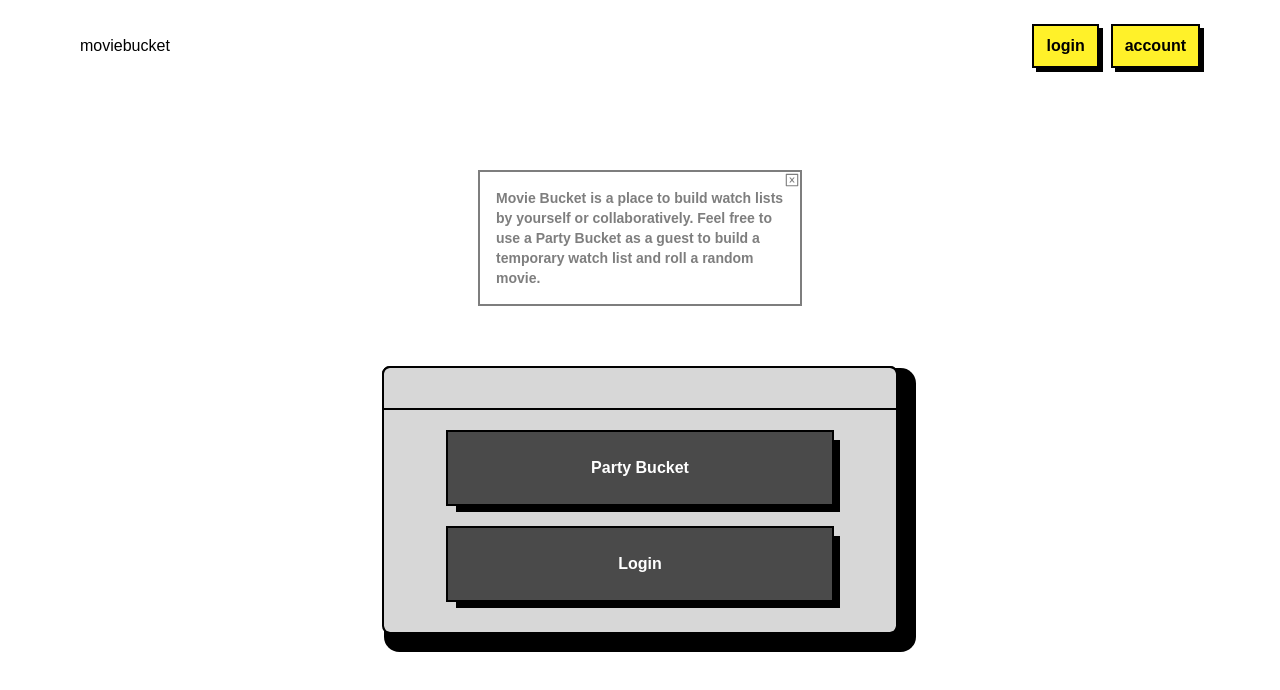
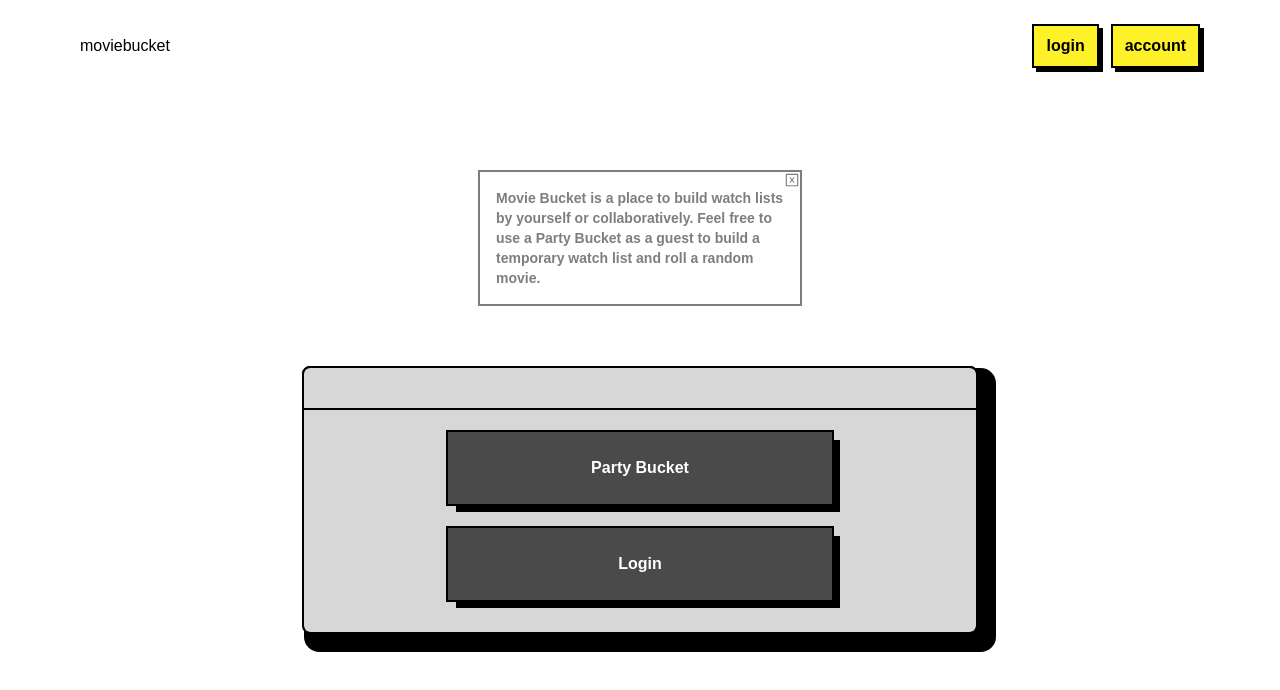
Before and after one commit to thwilson3/movie_bucket_frontend, a React (Vite) app: page / in a window 1280 px wide. Shown: the top 690 px of the page. Built offline with nearby package versions, Linux system fonts and the light colour scheme; a web font is replaced by a local one.

Commit message:
Adjust UI

```diff
--- a/src/components/MainContainer.tsx
+++ b/src/components/MainContainer.tsx
@@ -6,7 +6,7 @@ export default function MainContainer({ children, headerOptions }: {children: Re
   return (
     <>
       <div className="flex items-center flex-col justify-center mt-16 bg-background">
-        <div className="flex flex-col items-center py-8 md:py-8 outline outline-2 rounded-md relative bg-accent mx-auto w-80 md:w-full max-w-lg px-2 md:px-6 shadow-[6px_6px_0px_6px_rgba(0,0,0,1)] md:shadow-[10px_10px_0px_10px_rgba(0,0,0,1)]">
+        <div className="flex flex-col items-center py-8 md:py-8 outline outline-2 rounded-md relative bg-accent mx-auto w-80 md:w-full max-w-2xl px-2 md:px-6 shadow-[6px_6px_0px_6px_rgba(0,0,0,1)] md:shadow-[10px_10px_0px_10px_rgba(0,0,0,1)]">
           <ContainerHeader options={headerOptions}/>
           <div className="pt-8 px-8 gap-y-4 sm:gap-y-8 md:gap-y-10">
             {children}
```
